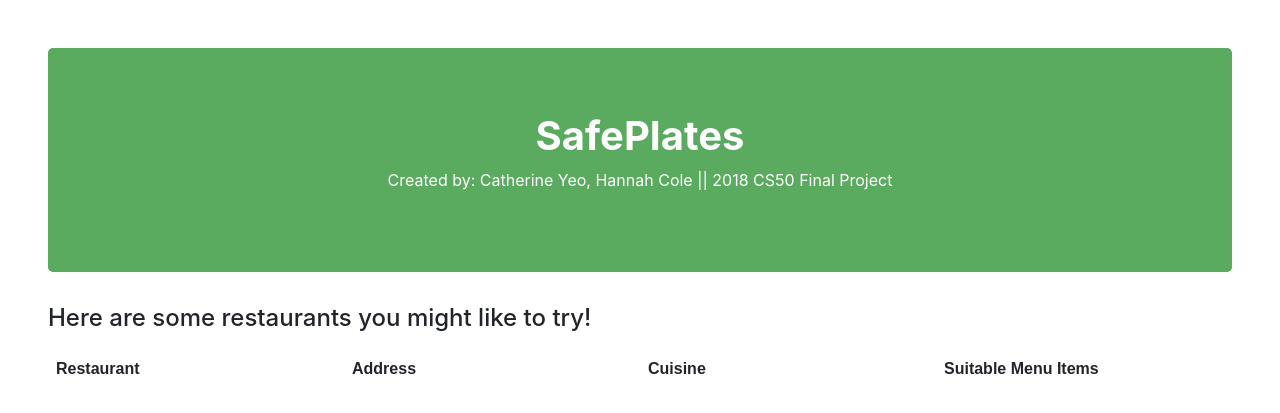
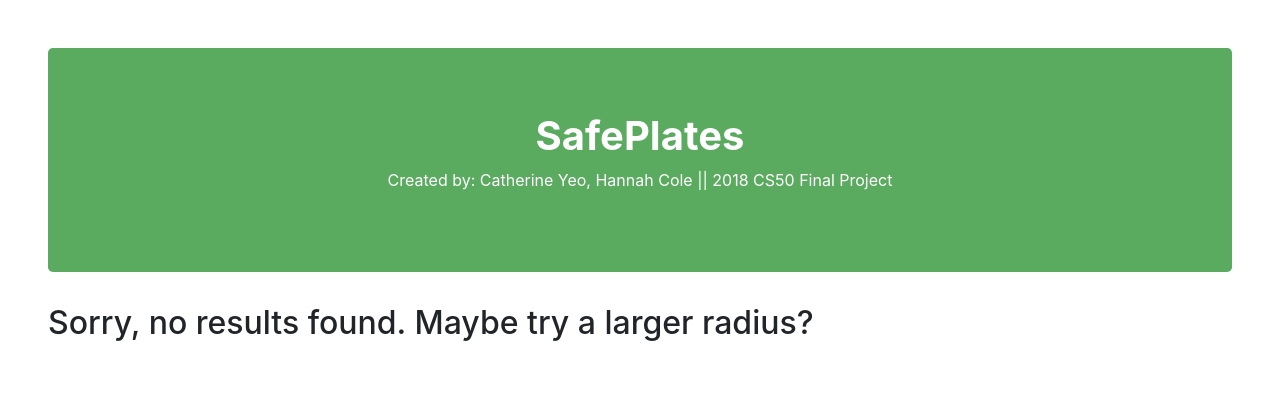
Before and after one commit to catyeo18/safeplates, a Flask app: template templates/results.html in a window 1280 px wide. Shown: the top 413 px of the page. Run offline with Flask 2, Linux system fonts and the light colour scheme; the template is opened without the code that fills it, so the values that code supplies are empty; some libraries are stand-ins or nearby versions.

Commit message:
worksgit add .

```diff
--- a/app.py
+++ b/app.py
@@ -16,7 +16,7 @@ def get_form():
 
 @app.route("/form", methods=["POST"])
 def post_form():
-  number_of_recs = 10
+  number_of_recs = 20
 
   # Access data from FourSquare's API
   params = dict(
@@ -35,10 +35,10 @@ def post_form():
 
   # Dictionary of deitary restrictions
   all_restrictions = {
-   'vegetarian':set(["meat", "chicken", "beef", "pork", "ham", "wings", "veal", "venison", "ham", "hot dog", "sausage", "steak", "turkey", "lamb", "pastrami", "salami", "shrimp", "fish", "seafood", "clam", "octopus", "squid", "mussel", "tuna", "salmon", "swordfish", "pepperoni", "prosciutto", "pancetta", "b.l.t", "blt", "anchovy", "anchovies", "burger", "carne", "carnitas", "barbacoa", "scallop"]),
+   'vegetarian':set(["meat", "chicken", "beef", "pork", "ham", "wings", "veal", "venison", "ham", "hot dog", "sausage", "steak", "turkey", "lamb", "pastrami", "salami", "shrimp", "fish", "seafood", "clam", "octopus", "squid", "mussel", "tuna", "salmon", "swordfish", "pepperoni", "prosciutto", "pancetta", "b.l.t", "blt", "anchovy", "anchovies", "burger", "carne", "carnitas", "barbacoa", "scallop", "lengua", "al pastor", "oyster", "pig", "intestine", "eel"]),
    'soy':set(["soy", "soya", "edamame", "shoyu", "tofu", "tempeh", "miso"]),
    'dairy':set(["milk", "cheese", "cream", "queso", "cheddar", "cheesy", "swiss", "creamy", "brie", "parmesan", "mozzarella", "pizza", "calzone", "butter", "lactose", "pudding", "dairy", "yogurt", "yoghurt"]),
-   'gluten':set(["gluten", "wheat", "barley", "bread", "roll", "bun", "pizza", "pasta", "rye", "beer", "ale", "lager", "cookie", "crackers", "sub", "wrap", "calzone"]),
+   'gluten':set(["gluten", "wheat", "barley", "bread", "roll", "bun", "pizza", "ramen", "soba", "udon", "pasta", "rye", "beer", "ale", "lager", "cookie", "crackers", "sub", "wrap", "calzone", "cake", "toast", "sandwich", "pita", "soy sauce", "tortellini", "ravioli", "flour", "spaghetti", "linguine", "fettuccine", "penne", "panini"]),
    'peanuts':set(["peanut", "peanuts"]),
    'beef':set(["beef", "steak", "pastrami", "salami"]),
    'pork':set(["pork", "ham", "bacon", "sausage", "pepperoni", "salami"])}
@@ -75,7 +75,7 @@ def post_form():
       restaurants.append((data['response']['groups'][0]['items'][i]['venue'], items))
 
     except:
-      print(i)
+      pass
 
   # Call helper function to filter through which restaurants have items that satisfy
   # user's dietary restrictions
--- a/helpers.py
+++ b/helpers.py
@@ -5,7 +5,6 @@ from functools import reduce
 # Function to scrape HTML from a webpage
 # Parameters: a URL string
 def returnSoup(link):
-	print("Entered function")
 
 	options = webdriver.ChromeOptions()
 	options.add_argument('headless')
--- a/templates/form.html
+++ b/templates/form.html
@@ -7,7 +7,7 @@
         <p> Created by: Catherine Yeo, Hannah Cole || 2018 CS50 Final Project  </p>
     </div>
 
-    <h4 class="mb-3">To provide you the most suitable restaurant recommendations, please enter the following information below.</h4>
+    <h4 class="mb-3">To provide you the best restaurant recommendations, please enter the following information below.</h4>
 
     <form action="/form" method="post">
 
--- a/templates/results.html
+++ b/templates/results.html
@@ -6,6 +6,7 @@
         <p> Created by: Catherine Yeo, Hannah Cole || 2018 CS50 Final Project  </p>
     </div>
 
+    {% if results %}
       <h4 class="mb-3">Here are some restaurants you might like to try! </h4>
 
       <table style="width:100%">
@@ -13,7 +14,7 @@
             <th> Restaurant </th>
             <th> Address </th>
             <th> Cuisine </th>
-          <th> Suitable Menu Items </th>
+            <th> Featured Items </th>
           </tr>
           {% for result in results %}
             <tr>
@@ -28,6 +29,10 @@
             </tr>
           {% endfor %}
 
+      {% else %}
+        <h2>Sorry, no results found. Maybe try a larger radius?</h2>
+      {% endif %}
+
 
 
 
```
Also changed, not shown: 2 other files. Lines whose indentation alone changed are shown as unchanged.
